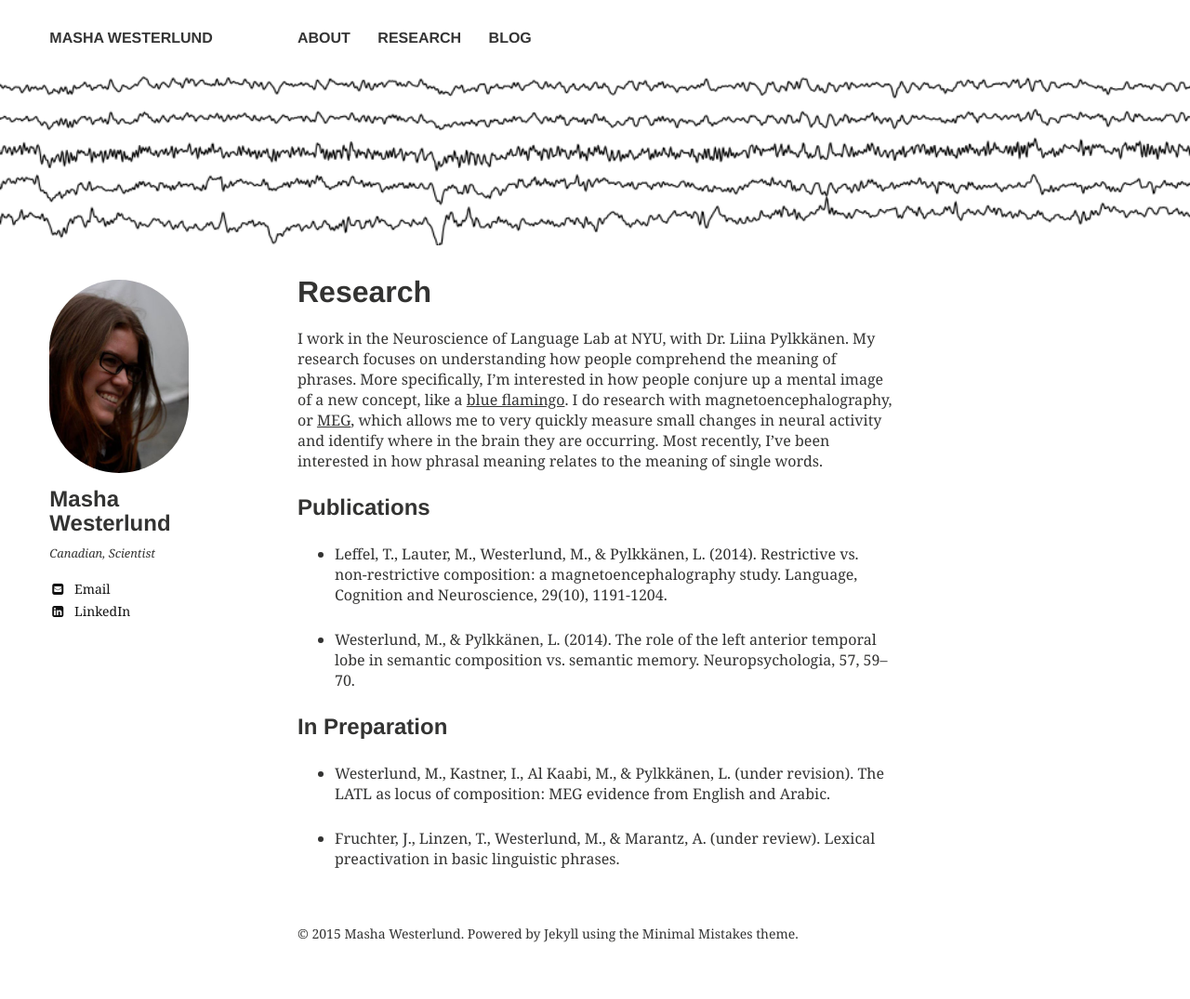
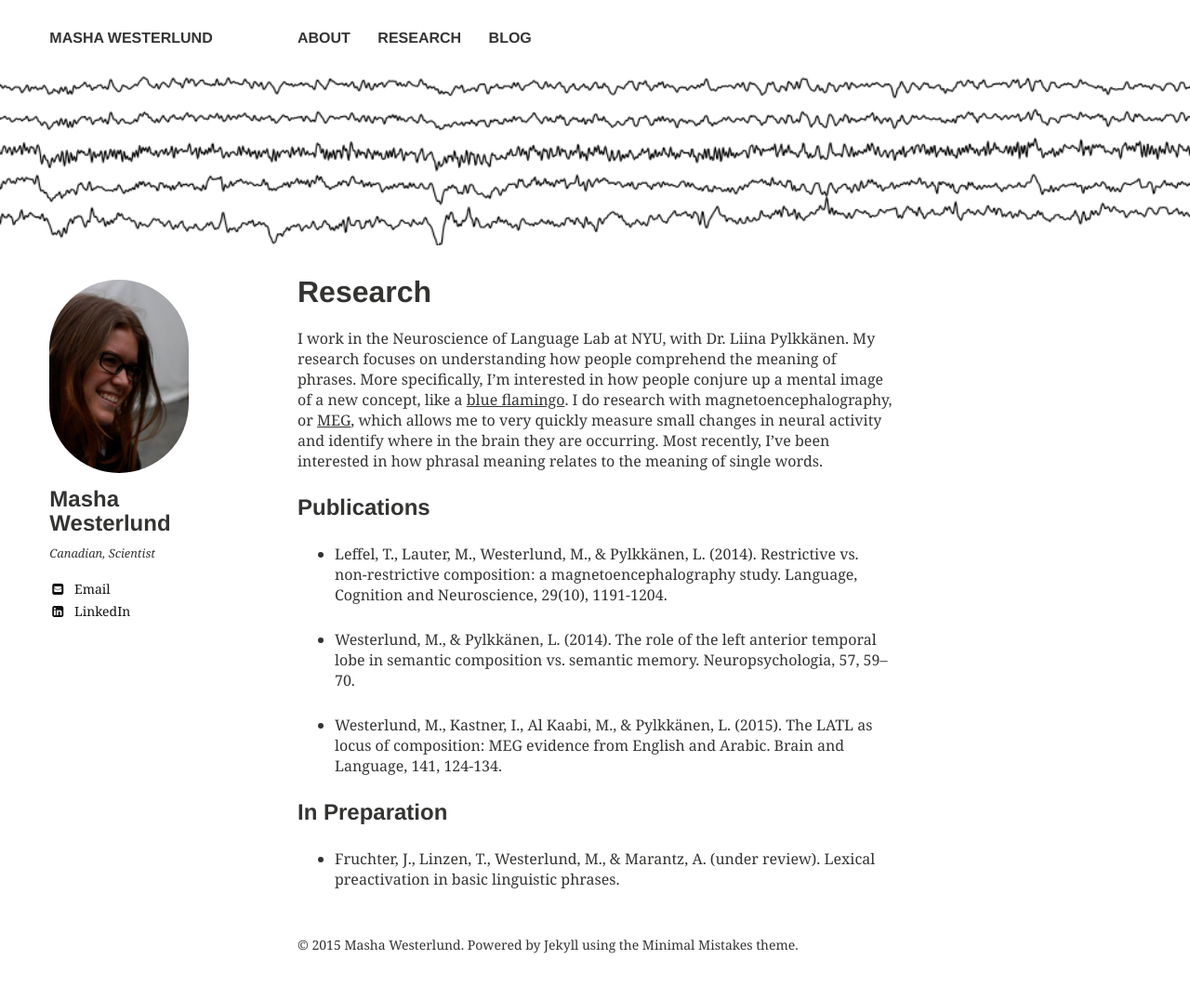
Before and after one commit to mw1602/mw1602.github.io, a Jekyll site: the page built from research/index.md, in a window 1280 px wide. Shown: the whole page at 93% size. Built offline with Jekyll 4.4.1, drawn with Linux system fonts in a browser that asks for light colours; nearby versions of some CDN libraries.

```diff
--- a/_config.yml
+++ b/_config.yml
@@ -3,7 +3,7 @@
 title:            Masha Westerlund
 locale:           en_US
 url:              https://mw1602.github.io
-
+# url: http://localhost:4000
 
 # Jekyll configuration
 
--- a/_layouts/home.html
+++ b/_layouts/home.html
@@ -33,7 +33,7 @@
     {% include _author-bio.html %}
   </div>
   <div id="index">
-    <h3><a href="{{ site.url}}/posts/">Recent Posts</a></h3>
+    <h3><a href="{{ site.url}}/blog/">Recent Posts</a></h3>
     {% for post in site.posts limit:5 %}
     <article>
       {% if post.link %}
--- a/research/index.md
+++ b/research/index.md
@@ -17,8 +17,10 @@ I work in the Neuroscience of Language Lab at NYU, with Dr. Liina Pylkkänen. My
 
 * Westerlund, M., & Pylkkänen, L. (2014). The role of the left anterior temporal lobe in semantic composition vs. semantic memory. Neuropsychologia, 57, 59–70.
 
+* Westerlund, M., Kastner, I., Al Kaabi, M., & Pylkkänen, L. (2015). The LATL as locus of composition: MEG evidence from English and Arabic. Brain and Language, 141, 124-134.
+
 ###In Preparation
 
-* Westerlund, M., Kastner, I., Al Kaabi, M., & Pylkkänen, L. (under revision). The LATL as locus of composition: MEG evidence from English and Arabic.
+
 
 * Fruchter, J., Linzen, T., Westerlund, M., & Marantz, A. (under review). Lexical preactivation in basic linguistic phrases.
```
Also changed, not shown: _posts/2014-11-15-eh-spy.md (renamed from _posts/Blog/2014-11-15-hello-world.md).
